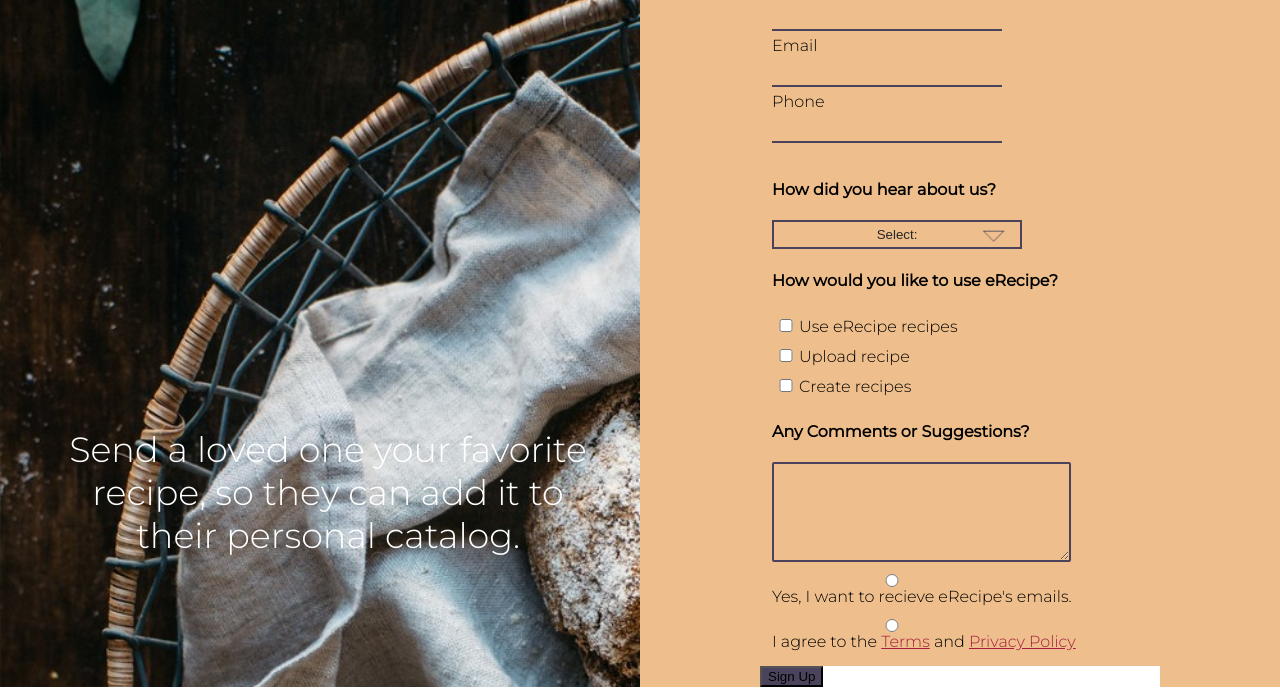
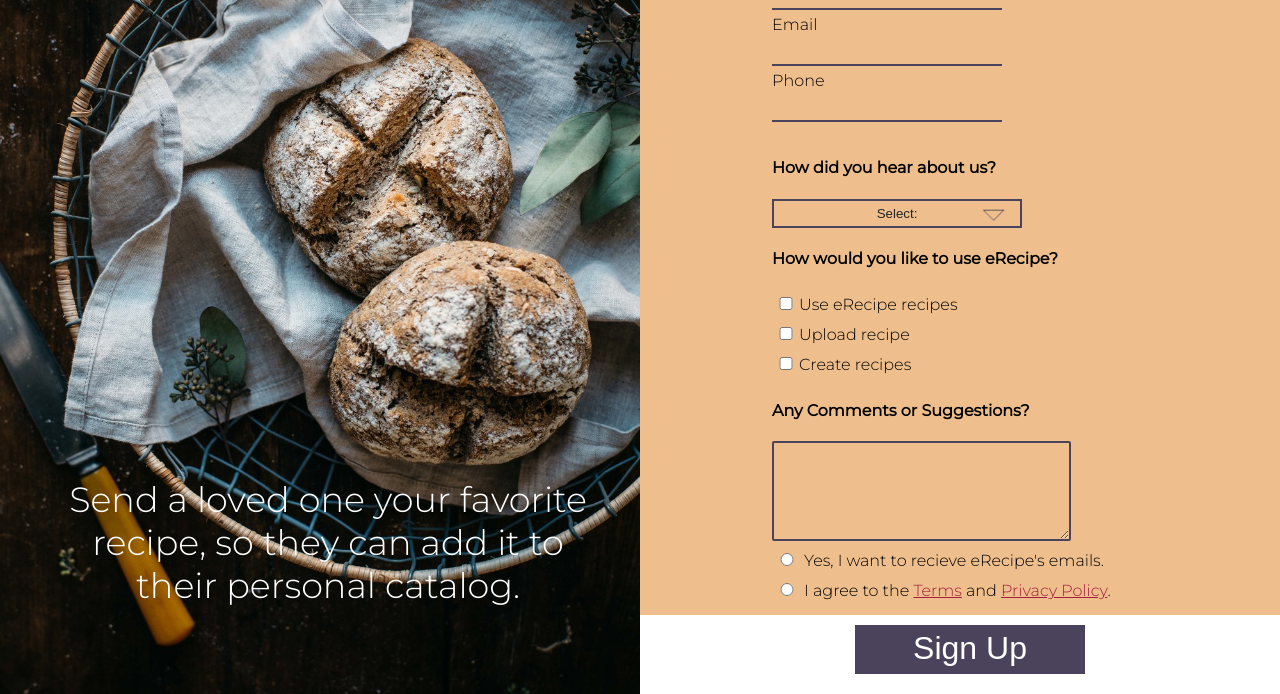
Before and after one commit to wonntann/survey, a plain HTML site: page index.html in a window 1280 px wide. Shown: the part 206-900 px from the top of the page. Drawn offline with Linux system fonts and the light colour scheme.

Commit message:
final commit

```diff
--- a/css/style.css
+++ b/css/style.css
@@ -5,12 +5,7 @@ html {
     font-size: 16px;
     display: block;
     margin: 0;
-    background-image: url(../images/bread.jpg);
-    -webkit-background-size: cover;
-    -moz-background-size: cover;
-    -o-background-size: cover;
-    background-size: cover;
-    margin: 0 auto;
+    height: auto;
 }
 
 header,
@@ -49,7 +44,14 @@ section {
     float: left;
     width: 50%;
     position: relative;
-    height: 850px;
+    height: 900px;
+
+    background-image: url(../images/bread.jpg);
+    -webkit-background-size: cover;
+    -moz-background-size: cover;
+    -o-background-size: cover;
+    background-size: cover;
+    margin: 0 auto;
 }
 
 .side_image {
@@ -73,6 +75,7 @@ section {
     font-size: 32px;
     font-weight: 400;
     margin-bottom: 0px;
+    margin-top: 5px;
 }
 
 input {
@@ -91,6 +94,10 @@ label {
     padding: 5px 0;
     display: inline-block;
     text-align: center;
+}
+input[type="radio"] {
+display: inline-block;
+width: 20px;
 }
 
 legend {
@@ -119,8 +126,22 @@ form {
     width: 400px;
 }
 
+/* SIGN UP */
+input[type="submit"] {
+    color: #fff;
+    padding: 5px;
+    background-color: #4B435B;
+display: block;
+margin: 0 auto;
+    font-size: 32px;
+}
+
+.button {
+    background-color: #fff;
+    width: 100%;
+    padding: 10px;
+}
 /* SELECT */
-
 .welcome {
     width: 358px;
     margin: 0 auto;
@@ -177,16 +198,11 @@ textarea {
 
 /* RADIO BUTTONS */
 
-
 button {
     background-color: #4b435b;
     margin: 0 auto;
 }
 
-.button {
-    background-color: #fff;
-    width: 100%;
-}
 
 hr {
     color: #000
--- a/index.html
+++ b/index.html
@@ -70,15 +70,18 @@
 
                 <h4>Any Comments or Suggestions?</h4>
                 <textarea name="" id="" cols="30" rows="10"></textarea>
-                <label for="subscription"><input type="radio" name="" id="">
+                <label for="subscription">
+                    <input type="radio" name="">
                     Yes, I want to recieve eRecipe's emails.</label>
-                <label for="terms"><input type="radio" name="" id="">
-                    I agree to the <a href="#">Terms</a> and <a href="#">Privacy Policy</a></label>
+                <label for="terms">
+                    <input type="radio" name="">
+                    I agree to the <a href="#">Terms</a> and <a href="#">Privacy Policy</a>.</label>
             </fieldset>
-            <div class="button">
-                <button type="submit">Sign Up</button>
-            </div>
+
         </form>
+        <div class="button">
+            <input type="Submit" form="survey-form" value="Sign Up">
+        </div>
     </section>
 
 </html>
```
